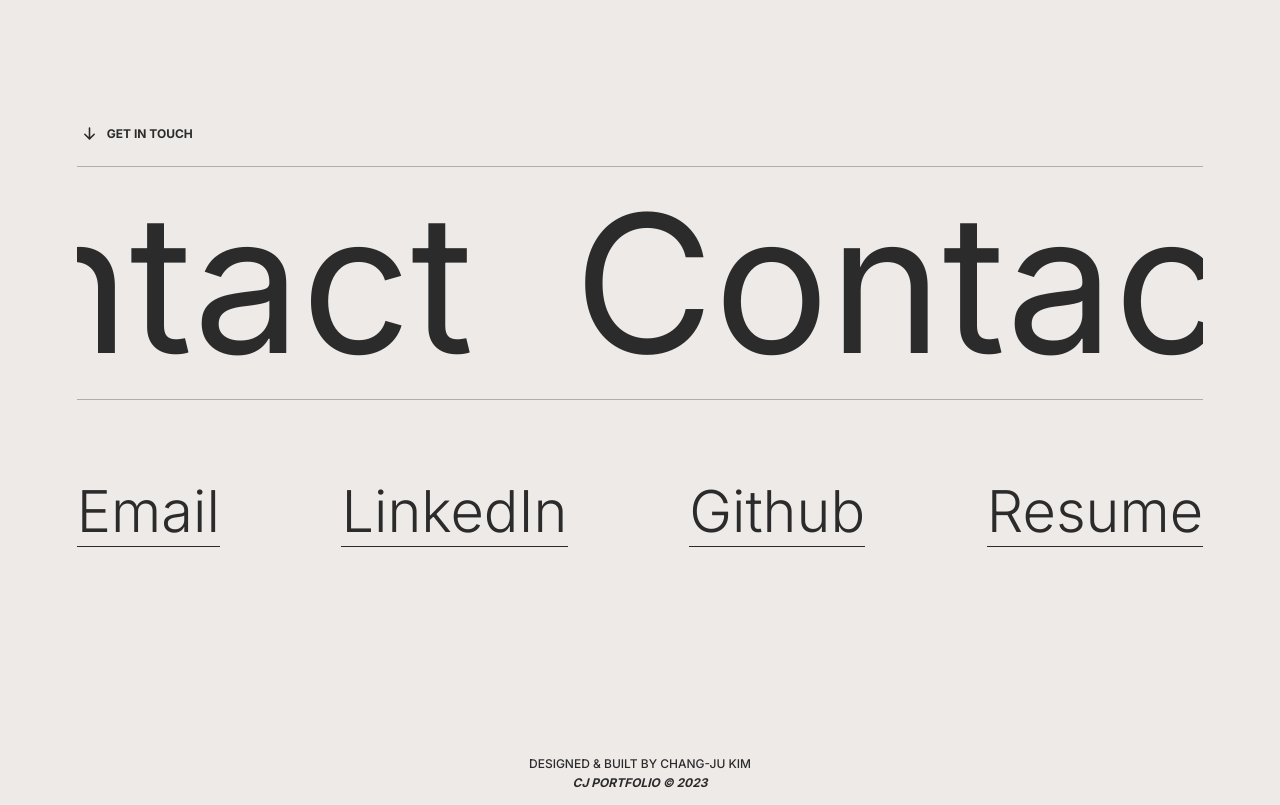
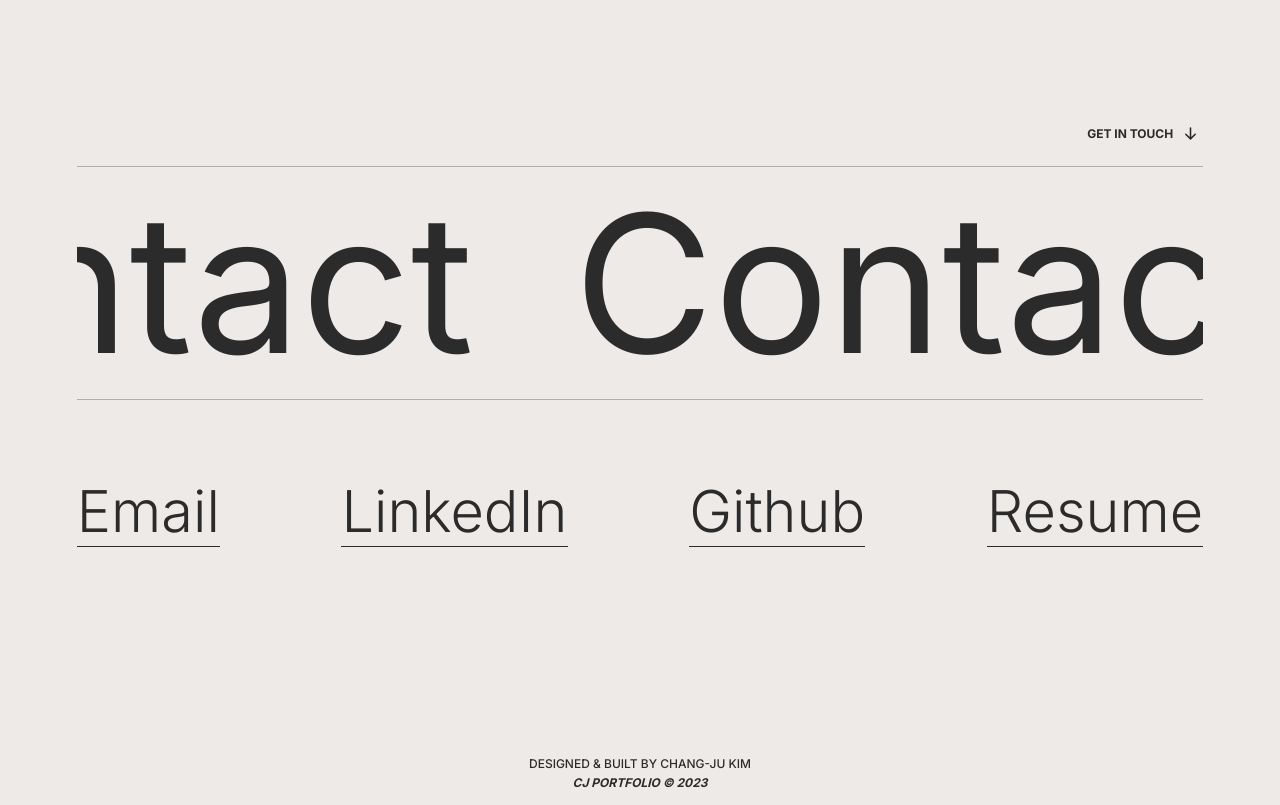
Before and after one commit to cjoak1028/portfolio-v1, a React (Create React App) app: page / in a window 1280 px wide. Shown: the part 3080-3885 px from the top of the page. Built offline with nearby package versions, Linux system fonts and the light colour scheme.

Commit message:
Changed margin dimensions for prompts

```diff
--- a/src/App.js
+++ b/src/App.js
@@ -42,10 +42,10 @@ function App() {
             transition: { duration: 0.6, delay: 0.2 },
           }}
           viewport={{ once: true }}
-          className={`${styles.prompt} ${styles["prompt--rev"]}`}
+          className={styles.prompt}
         >
+          <p>Get in touch </p>
           <BsArrowDownShort className={styles["arrow-icon"]} />
-          <p>Get in touch </p>
         </motion.div>
         <Element name="contact">
           <Contact />
--- a/src/App.module.css
+++ b/src/App.module.css
@@ -37,7 +37,6 @@
     display: flex;
     align-items: center;
     justify-content: flex-end;
-    /* margin: clamp(10rem, 16vw, 16rem) auto; */
     margin: auto;
     margin-top: clamp(10rem, 16vw, 16rem);
     margin-bottom: 2rem;
```
